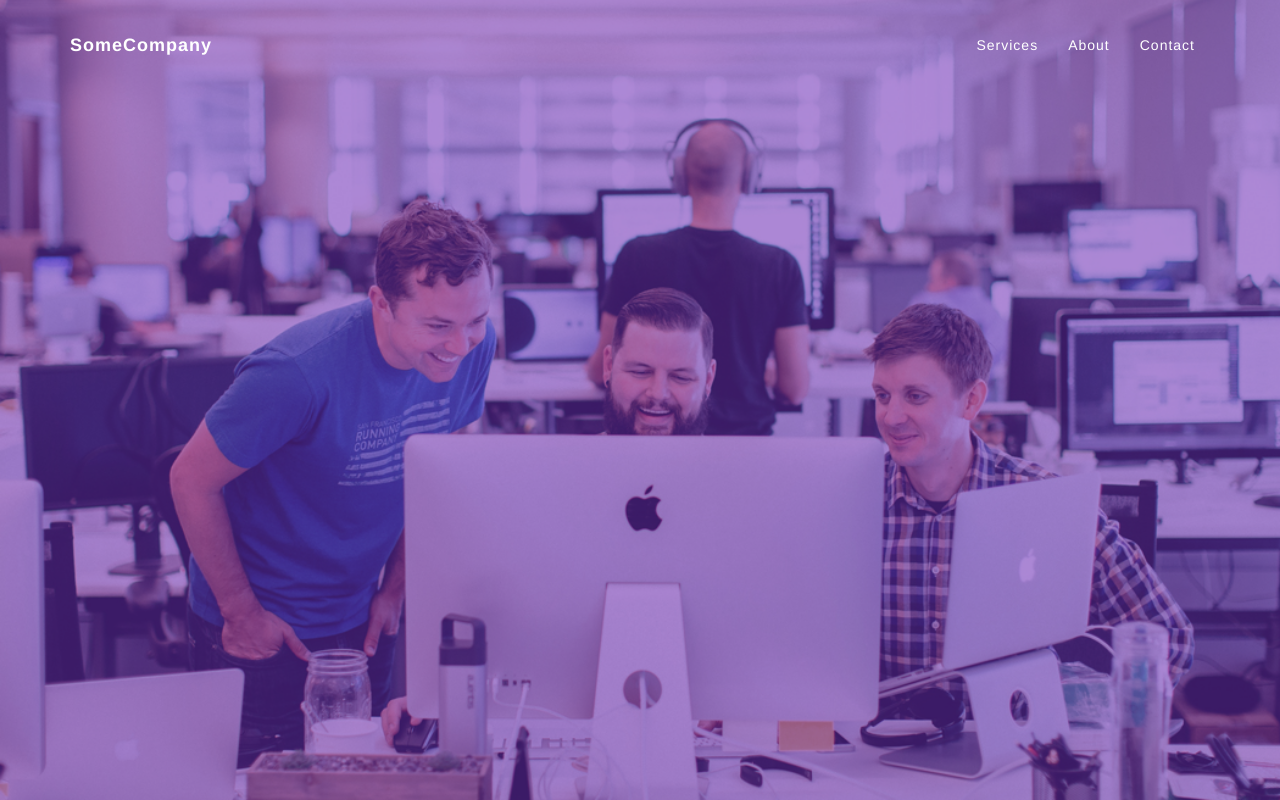
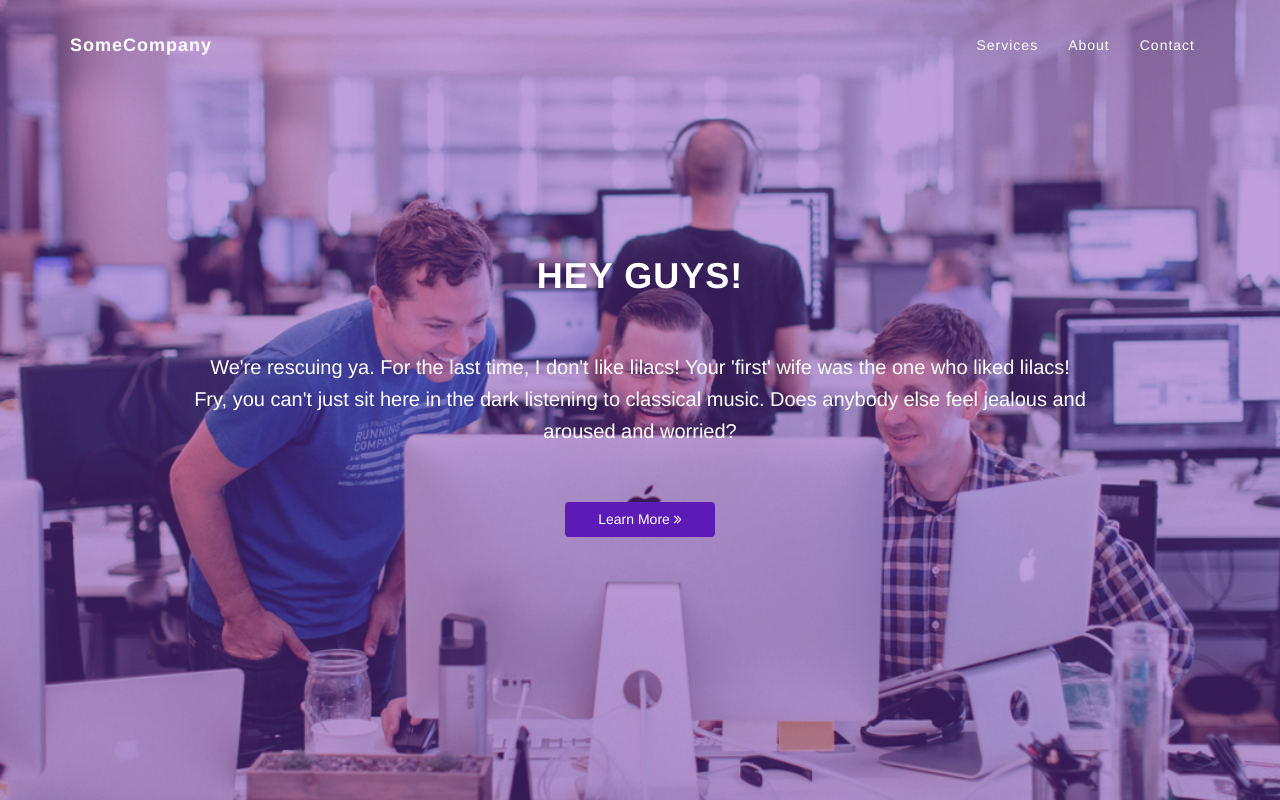
Before and after one commit to yakschuss/static-site-template, a PHP site: page / in a window 1280 px wide. Run offline with PHP 8.4, Linux system fonts and the light colour scheme; some libraries are stand-ins or nearby versions.

Commit message:
complete hero

```diff
--- a/index.html
+++ b/index.html
@@ -46,7 +46,22 @@
     </nav>
 
     <section id="hero-main">
-      <div class="hero-container container-overlay"></div>
+      <div class="hero-container container-overlay">
+        <div class="header-contents-container">
+          <div class="header-hero">
+            <h1 class="header-hero-title">Hey Guys!</h1>
+          </div>
+          <div class="header-info">
+            <p class="header-info-paragraph">We're rescuing ya. For the last time, I don't like lilacs! Your
+              'first' wife was the one who liked lilacs! Fry, you can't just sit
+              here in the dark listening to classical music. Does anybody else
+              feel jealous and aroused and worried?
+          </div>
+          <div class="header-cta">
+            <button class="btn header-cta-button">Learn More <span class="fa fa-angle-double-right"></span></button>
+          </div>
+        </div>
+      </div>
     </section>
 
     <section id="about-us">
--- a/styles/hero.css
+++ b/styles/hero.css
@@ -23,5 +23,46 @@
   height:100%;
   display: block;
   z-index:0;
-  background-color: rgba(92, 26, 183, 0.5);
+  background-color: rgba(92, 26, 183, 0.4);
 }
+
+.header-contents-container {
+  display: flex;
+  flex-direction: column;
+  align-items: center;
+  padding-top: 20%;
+  padding-left: 15px;
+  padding-right: 15px;
+}
+
+.header-hero .header-hero-title {
+  color: white;
+  font-weight: 700;
+  text-transform: uppercase;
+  position: relative;
+}
+
+.header-info {
+  width: 75%;
+}
+
+.header-info .header-info-paragraph {
+  text-align: center;
+  padding: 20px 20px;
+  color: white;
+  position: relative;
+  font-weight: 100;
+}
+
+
+.header-cta .header-cta-button {
+  color: white;
+  font-weight: 300;
+  background-color: #5c1ab7;
+  width: 150px;
+  height: 35px;
+  position: relative;
+}
+.header-cta .header-cta-button:hover {
+  background-color: #6e1fdd;
+}
```
Also changed, not shown: styles/nav.css (+22 -6 lines).
